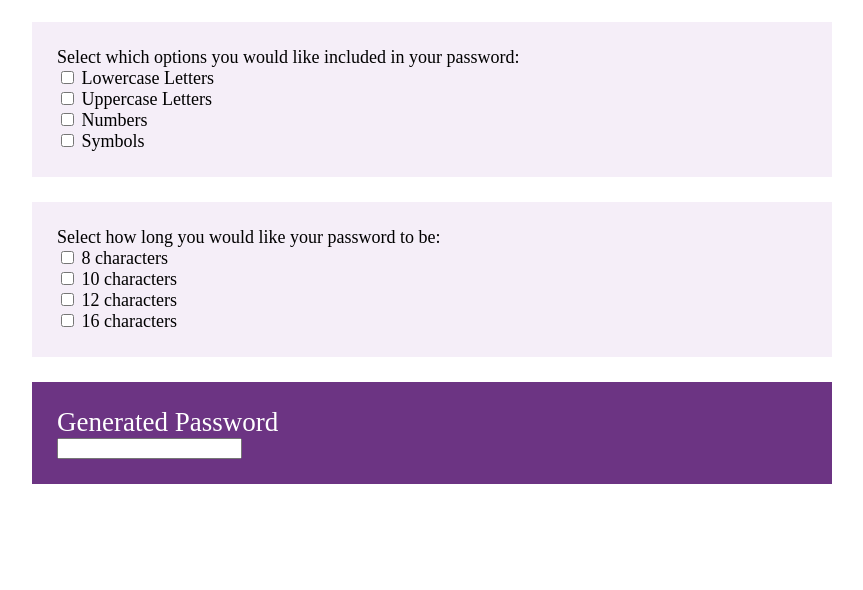
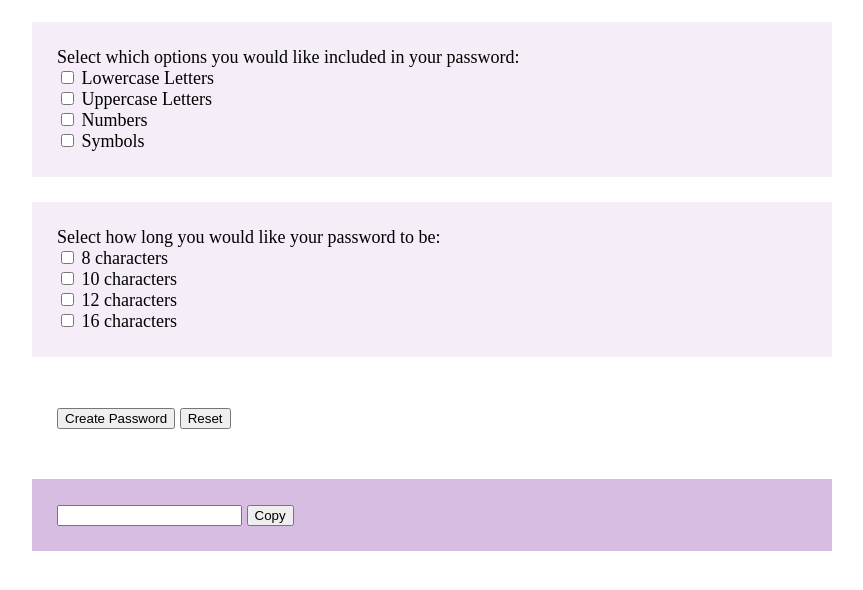
Before and after one commit to cuttlemaster/password-generator, a website: page index.html in a window 1280 px wide. Shown: the part 100-690 px from the top of the page, without its empty margins (208-1071 px from the left). Drawn offline with Linux system fonts and the light colour scheme.

Commit message:
adding final basic structure pieces
Signed-off-by: Caleb Flanagan <flanagan.caleb@gmail.com>

```diff
--- a/index.html
+++ b/index.html
@@ -47,9 +47,14 @@
       </p>
     </section>
 
+    <section>
+      <button>Create Password</button>
+      <button>Reset</button>
+    </section>
+
     <section class="dark-purple-bg">
-      <h2>Generated Password</h2>
       <input type="text" id="password" name="password">
+      <button>Copy</button>
     </section>
 
   </div>
--- a/js/site.js
+++ b/js/site.js
@@ -6,5 +6,8 @@ const symbols = ['!','@','#','$','%','&'];
 document.addEventListener("DOMContentLoaded", () => {
 
   console.log(numbers);
+  console.log(lowercase);
+  console.log(uppercase);
+  console.log(symbols);
 
 });
--- a/scss/site.scss
+++ b/scss/site.scss
@@ -2,7 +2,7 @@
 
 // color variables ====================
 $light-purple:  #f5eef8;
-$dark-purple: #6c3483;
+$dark-purple: #d7bde2;
 $white: #ffffff;
 $black: #000000;
 
```
Also changed, not shown: css/site.css.
